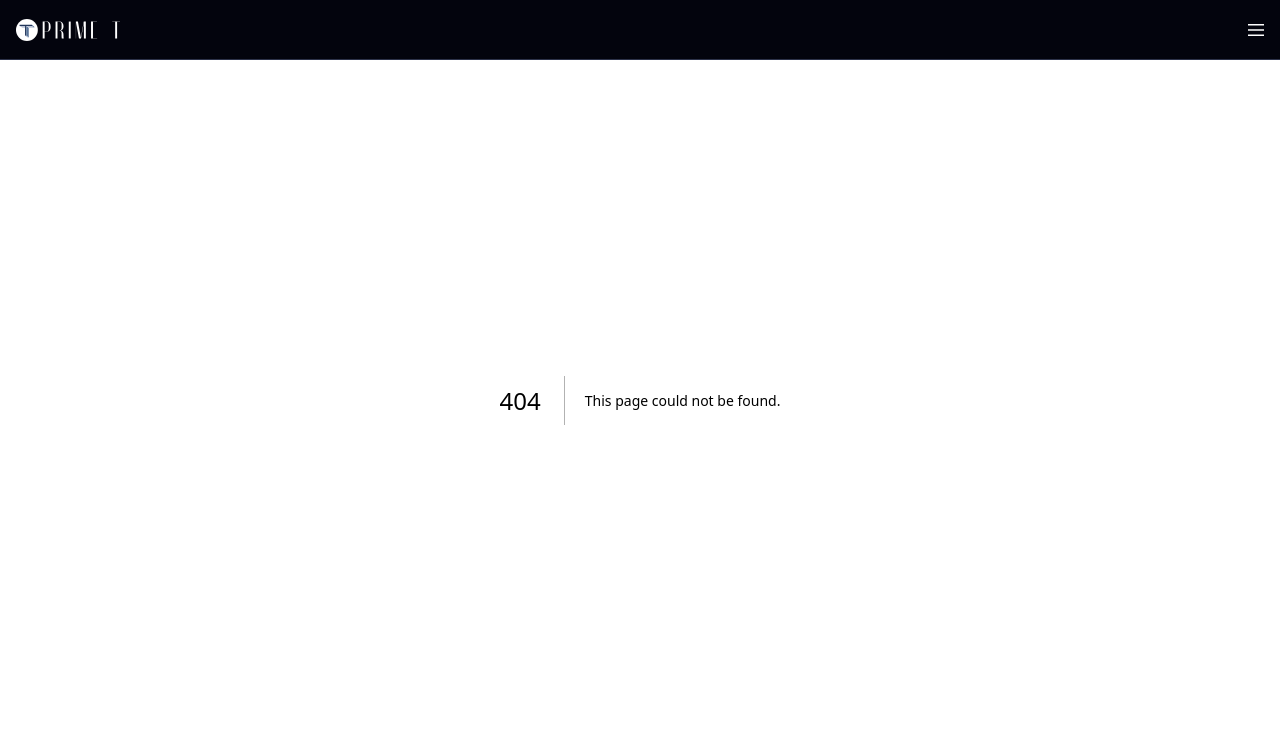
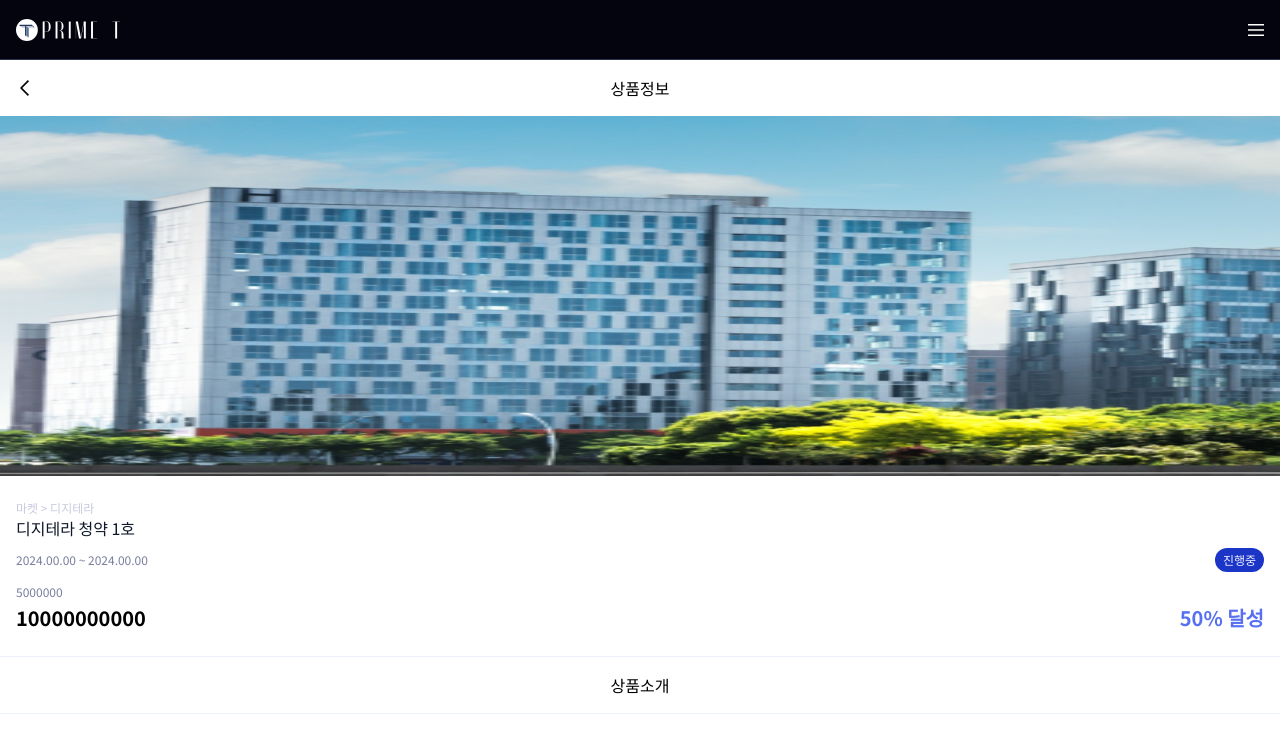
Before and after one commit to jangth0655/prime-t-front, a Next.js app: page /digiterra/1 in a window 1280 px wide. Before the commit this address had no page. Shown: the top 732 px of the page. Built offline with nearby package versions, Linux system fonts and the light colour scheme.

Commit message:
feed detail 컴포넌트 추가 및 업데이트

```diff
--- /dev/null
+++ b/src/app/digiterra/[id]/page.tsx
@@ -0,0 +1,15 @@
+import PageHeader from "@/components/PageHeader";
+import DigiterraDetail from "@/components/digiterra/DigiterraDetail";
+
+export default function DigiterraDetailPage({
+  params: { id },
+}: {
+  params: { id: string };
+}) {
+  return (
+    <section>
+      <PageHeader title="상품정보" />
+      <DigiterraDetail detailId={Number(id)} />
+    </section>
+  );
+}
--- /dev/null
+++ b/src/components/digiterra/DigiterraDetail.tsx
@@ -0,0 +1,45 @@
+"use client";
+
+import Image from "next/image";
+import DetailCategory from "../feed/detail/DetailCateogry";
+import DetailTitle from "../feed/detail/DetailTitle";
+import DetailPeriod from "../feed/detail/DetailPeriod";
+import StatusTag from "../common/StatusTag";
+import DetailIssueAmount from "../feed/detail/DetailIssueAmount";
+import DetailAmount from "../feed/detail/DetailAmount";
+import DetailCompleteRate from "../feed/detail/DetailCompleteRate";
+
+import TempImage from "../../../public/assets/digiterra/temp_digit_detail.png";
+import DetailProductIntroHeader from "../feed/detail/DetailProductIntroHeader";
+
+type Props = {
+  detailId: number;
+};
+
+export default function DigiterraDetail({ detailId }: Props) {
+  return (
+    <div className="pt-[7.25rem]">
+      <div className="w-full h-[360px] relative">
+        <Image fill src={TempImage} alt="detail_img" priority />
+      </div>
+
+      <div className="px-4 py-6 border-b-[1px] border-b-slate-S200">
+        <DetailCategory text="마켓 > 디지테라" />
+        <DetailTitle text="디지테라 청약 1호" />
+        <div className="flex justify-between items-center mt-2 mb-3">
+          <DetailPeriod date="2024.00.00 ~ 2024.00.00" />
+          <StatusTag statusType={{ key: "progress", name: "진행중" }} />
+        </div>
+        <DetailIssueAmount issueAmount={5000000} />
+        <div className="mt-1 flex justify-between items-center">
+          <DetailAmount amount={10000000000} />
+          <DetailCompleteRate text="50% 달성" />
+        </div>
+      </div>
+
+      <div>
+        <DetailProductIntroHeader />
+      </div>
+    </div>
+  );
+}
--- a/src/components/digiterra/DigiterraList.tsx
+++ b/src/components/digiterra/DigiterraList.tsx
@@ -1,11 +1,12 @@
 "use client";
 
 import Image, { StaticImageData } from "next/image";
+import Link from "next/link";
+
 import { StatusCategoryType } from "../StatusCategory";
-
 import StatusTag from "../common/StatusTag";
 import FeedExpirationDate from "../feed/FeedExpirationDate";
-import FeedDescription from "../feed/FeedDescription";
+import FeedTitle from "../feed/FeedTitle";
 import FeedEntity from "../feed/FeedEntity";
 import FeedCompleteRate from "../feed/FeedCompleteRate";
 
@@ -13,6 +14,7 @@ import DigiterraImage_1 from "../../../public/assets/digiterra/digitera_thumbnai
 import DigiterraImage_2 from "../../../public/assets/digiterra/digitera_thumbnail_2.png";
 import DigiterraImage_3 from "../../../public/assets/digiterra/digitera_thumbnail_3.png";
 import DigiterraImage_4 from "../../../public/assets/digiterra/digitera_thumbnail_4.png";
+import { routes } from "@/routes";
 
 type Props = {
   status: StatusCategoryType;
@@ -27,10 +29,8 @@ export default function DigiterraList({ status }: Props) {
   return (
     <ul className="mt-4 space-y-4 px-4  flex-col flex justify-center items-center">
       {filterCategoryStatus.map((item) => (
-        <li
-          key={item.key}
-          className="pt-1 pb-4 px-4 w-[20.5rem] border-[1px] border-slate-S200 rounded-lg"
-        >
+        <Link href={`${routes.digiterra}/${item.key}`} key={item.key}>
+          <li className="pt-1 pb-4 px-4 w-[20.5rem] border-[1px] border-slate-S200 rounded-lg">
             <FeedExpirationDate date="0000.00.00" />
             <div className="flex h-full">
               <div className="mr-2 min-w-[5.75rem]">
@@ -49,7 +49,7 @@ export default function DigiterraList({ status }: Props) {
 
               <div className="flex flex-col justify-between">
                 <div>
-                <FeedDescription text="청약 예시 문구입니다. 두 줄 이상 넘어갈 시 말줄임 표시를 추가합니다" />
+                  <FeedTitle text="청약 예시 문구입니다. 두 줄 이상 넘어갈 시 말줄임 표시를 추가합니다" />
                   <FeedEntity text="청약단체/인물" />
                 </div>
                 <div className="flex justify-between items-center">
@@ -59,6 +59,7 @@ export default function DigiterraList({ status }: Props) {
               </div>
             </div>
           </li>
+        </Link>
       ))}
     </ul>
   );
--- /dev/null
+++ b/src/components/feed/FeedTitle.tsx
@@ -0,0 +1,21 @@
+import { cls } from "@/utils/cls";
+
+type Props = {
+  text: string;
+  isPorkHub?: boolean;
+};
+
+export default function FeedTitle({ text, isPorkHub }: Props) {
+  return (
+    <p
+      className={cls(
+        isPorkHub
+          ? ""
+          : "text-slate-S900 text-body-s leading-body-s font-regular",
+        "line-clamp-2"
+      )}
+    >
+      {text}
+    </p>
+  );
+}
--- /dev/null
+++ b/src/components/feed/detail/DetailAmount.tsx
@@ -0,0 +1,14 @@
+import { cls } from "@/utils/cls";
+
+type Props = {
+  amount: number;
+  isPorkHub?: boolean;
+};
+
+export default function DetailAmount({ amount, isPorkHub }: Props) {
+  return (
+    <p className={cls(isPorkHub ? "" : "text-h4 leading-h4 font-bold", "")}>
+      {amount}
+    </p>
+  );
+}
--- a/src/components/feed/FeedDescription.tsx
+++ b/src/components/feed/detail/DetailCateogry.tsx
@@ -5,14 +5,14 @@ type Props = {
   isPorkHub?: boolean;
 };
 
-export default function FeedDescription({ text, isPorkHub }: Props) {
+export default function DetailCategory({ text, isPorkHub }: Props) {
   return (
     <p
       className={cls(
         isPorkHub
           ? ""
-          : "text-slate-S900 text-body-s leading-body-s font-regular",
-        "line-clamp-2"
+          : "text-label leading-label text-slate-S300 font-regular",
+        ""
       )}
     >
       {text}
--- /dev/null
+++ b/src/components/feed/detail/DetailCompleteRate.tsx
@@ -0,0 +1,19 @@
+import { cls } from "@/utils/cls";
+
+type Props = {
+  text: string;
+  isPorkHub?: boolean;
+};
+
+export default function DetailCompleteRate({ text, isPorkHub }: Props) {
+  return (
+    <p
+      className={cls(
+        isPorkHub ? "" : "text-h4 leading-h4 text-primary-P100 font-bold",
+        ""
+      )}
+    >
+      {text}
+    </p>
+  );
+}
--- /dev/null
+++ b/src/components/feed/detail/DetailIssueAmount.tsx
@@ -0,0 +1,21 @@
+import { cls } from "@/utils/cls";
+
+type Props = {
+  issueAmount: number;
+  isPorkHub?: boolean;
+};
+
+export default function DetailIssueAmount({ issueAmount, isPorkHub }: Props) {
+  return (
+    <p
+      className={cls(
+        isPorkHub
+          ? ""
+          : "text-label leading-label text-slate-S400 font-regular",
+        ""
+      )}
+    >
+      {issueAmount}
+    </p>
+  );
+}
--- /dev/null
+++ b/src/components/feed/detail/DetailPeriod.tsx
@@ -0,0 +1,21 @@
+import { cls } from "@/utils/cls";
+
+type Props = {
+  date: string;
+  isPorkHub?: boolean;
+};
+
+export default function DetailPeriod({ date, isPorkHub }: Props) {
+  return (
+    <p
+      className={cls(
+        isPorkHub
+          ? ""
+          : "text-label leading-label text-slate-S400 font-regular",
+        ""
+      )}
+    >
+      {date}
+    </p>
+  );
+}
--- /dev/null
+++ b/src/components/feed/detail/DetailProductIntroHeader.tsx
@@ -0,0 +1,20 @@
+import { cls } from "@/utils/cls";
+
+type Props = {
+  title?: string;
+  isPorkHub?: boolean;
+};
+export default function DetailProductIntroHeader({ title, isPorkHub }: Props) {
+  return (
+    <p
+      className={cls(
+        isPorkHub
+          ? ""
+          : "text-black text-body leading-body font-regular border-b-slate-S200",
+        "flex justify-center items-center py-4 border-b-[1px]"
+      )}
+    >
+      {title || "상품소개"}
+    </p>
+  );
+}
--- /dev/null
+++ b/src/components/feed/detail/DetailTitle.tsx
@@ -0,0 +1,19 @@
+import { cls } from "@/utils/cls";
+
+type Props = {
+  text: string;
+  isPorkHub?: boolean;
+};
+
+export default function DetailTitle({ text, isPorkHub }: Props) {
+  return (
+    <p
+      className={cls(
+        isPorkHub ? "" : "text-body leading-body text-slate-900 font-regular",
+        ""
+      )}
+    >
+      {text}
+    </p>
+  );
+}
```
Also changed, not shown: public/assets/digiterra/temp_digit_detail.png (added). Lines whose indentation alone changed are shown as unchanged.
